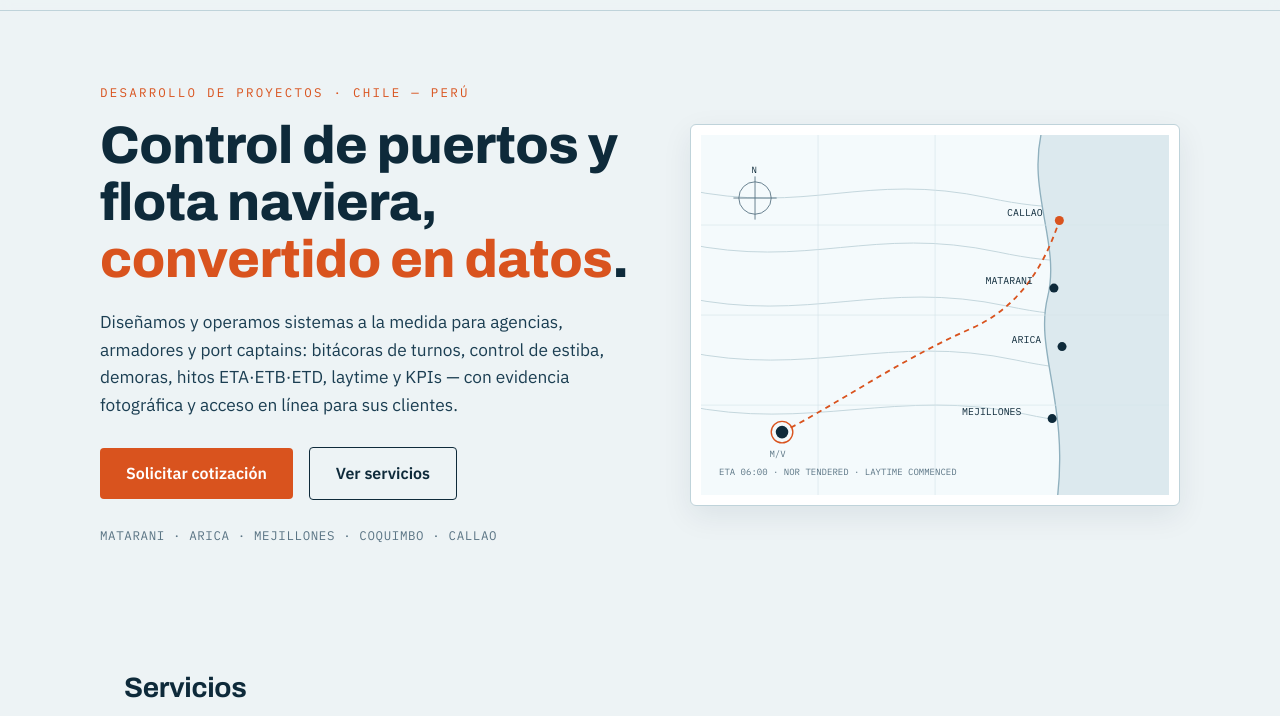
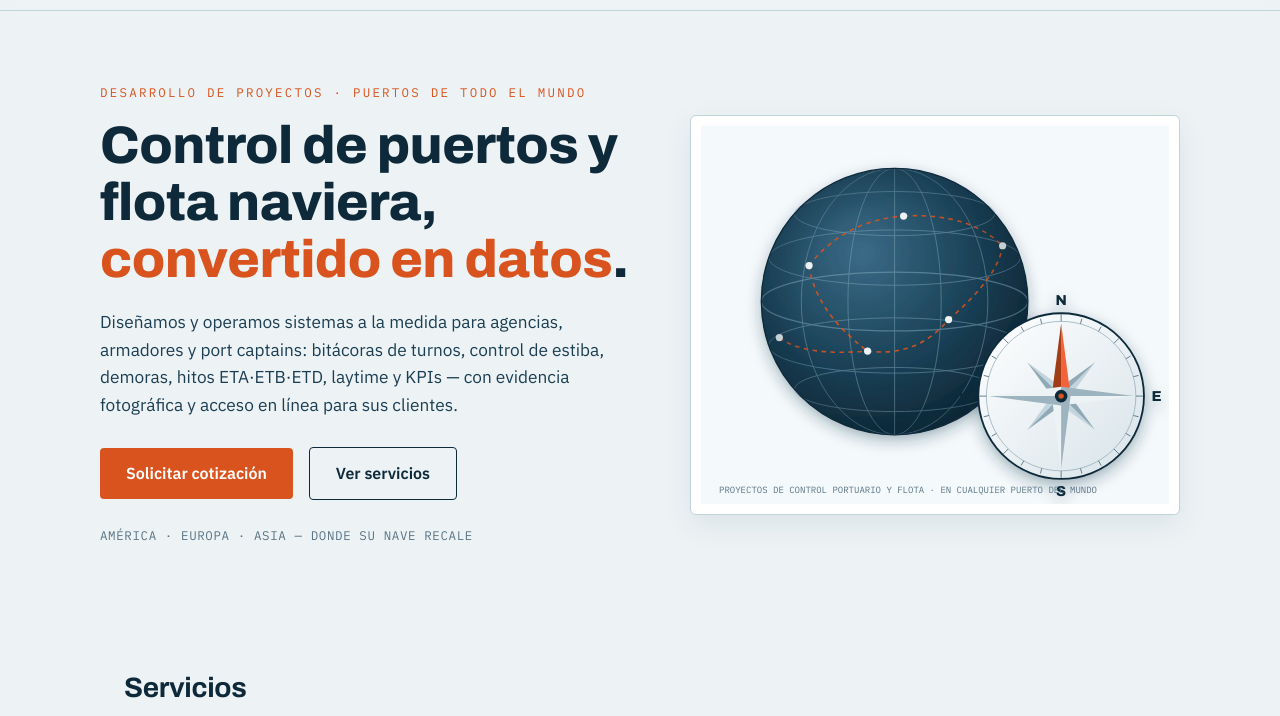
Before and after one commit to sigilebel-rgb/lebel-maritime, a plain HTML site: page index.html in a window 1280 px wide. Shown: the part 54-770 px from the top of the page. Drawn offline with Linux system fonts and the light colour scheme.

Commit message:
feat: globo con rosa de los vientos 3D, logo inline, alcance mundial

```diff
--- a/index.html
+++ b/index.html
@@ -4,7 +4,7 @@
 <meta charset="UTF-8">
 <meta name="viewport" content="width=device-width, initial-scale=1.0">
 <title>Lebel Maritime Systems — Control de Puertos y Flota Naviera</title>
-<meta name="description" content="Desarrollo de sistemas de control portuario y gestión de flota naviera: turnos, demoras, laytime, KPIs y reportes. Chile – Perú. Solicita tu cotización.">
+<meta name="description" content="Desarrollo de sistemas de control portuario y gestión de flota naviera: turnos, demoras, laytime, KPIs y reportes en cualquier puerto del mundo. Solicita tu cotización.">
 <link rel="icon" type="image/svg+xml" href="logo.svg">
 <link rel="preconnect" href="https://fonts.googleapis.com">
 <link rel="preconnect" href="https://fonts.gstatic.com" crossorigin>
@@ -124,7 +124,33 @@
 <header>
   <div class="wrap nav">
     <a class="brand" href="#top" aria-label="Lebel Maritime Systems">
-      <img src="logo.svg" alt="" width="38" height="38" style="display:block">
+      <svg width="38" height="38" style="display:block" xmlns="http://www.w3.org/2000/svg" viewBox="0 0 120 120" role="img" aria-label="Logo Lebel Maritime Systems">
+  <!-- Roundel náutico -->
+  <circle cx="60" cy="60" r="58" fill="#0E2A3A"/>
+  <circle cx="60" cy="60" r="51" fill="none" stroke="#D9531E" stroke-width="1.8"/>
+  <!-- Estrella de rumbo (norte) -->
+  <path d="M60 12 l2.6 6.2 -2.6 -1.6 -2.6 1.6 Z" fill="#EDF3F5"/>
+  <!-- Monograma L: mástil vertical -->
+  <rect x="40" y="30" width="13" height="46" rx="2" fill="#EDF3F5"/>
+  <!-- Pie de la L convertido en ola -->
+  <path d="M40 76
+           q 11 -9 22 0
+           q 11 9 22 0
+           l 0 12
+           q -11 9 -22 0
+           q -11 -9 -22 0
+           Z" fill="#EDF3F5"/>
+  <!-- Segunda ola, acento -->
+  <path d="M40 93
+           q 11 -8 22 0
+           q 11 8 22 0
+           l 0 7
+           q -11 8 -22 0
+           q -11 -8 -22 0
+           Z" fill="#D9531E"/>
+  <!-- Sol / boya -->
+  <circle cx="79" cy="40" r="7" fill="#D9531E"/>
+</svg>
       <b>LEBEL</b><span>MARITIME&nbsp;SYSTEMS</span>
     </a>
     <nav aria-label="Principal">
@@ -143,57 +169,80 @@
   <!-- ============ HERO ============ -->
   <div class="wrap hero">
     <div>
-      <p class="kicker">Desarrollo de proyectos · Chile — Perú</p>
+      <p class="kicker">Desarrollo de proyectos · Puertos de todo el mundo</p>
       <h1>Control de puertos y flota naviera, <em>convertido en datos</em>.</h1>
       <p class="lead">Diseñamos y operamos sistemas a la medida para agencias, armadores y port captains: bitácoras de turnos, control de estiba, demoras, hitos ETA·ETB·ETD, laytime y KPIs — con evidencia fotográfica y acceso en línea para sus clientes.</p>
       <a class="btn" href="#cotizar">Solicitar cotización</a>
       <a class="btn btn-ghost" href="#servicios">Ver servicios</a>
-      <p class="hero-meta">MATARANI · ARICA · MEJILLONES · COQUIMBO · CALLAO</p>
+      <p class="hero-meta">AMÉRICA · EUROPA · ASIA — DONDE SU NAVE RECALE</p>
     </div>
 
-    <!-- Carta náutica: elemento distintivo -->
+    <!-- Globo con rosa de los vientos: elemento distintivo -->
     <div class="chart" aria-hidden="true">
-      <svg viewBox="0 0 520 400" xmlns="http://www.w3.org/2000/svg" role="img" aria-label="Carta náutica estilizada de la costa del Pacífico Sur con puertos y ruta de nave">
-        <rect width="520" height="400" fill="#F4FAFC"/>
-        <!-- contornos de profundidad -->
-        <g fill="none" stroke="#BFD3DA" stroke-width="1">
-          <path d="M-20,60 C120,90 180,40 320,70 S480,50 540,80"/>
-          <path d="M-20,120 C120,150 190,100 330,130 S480,110 540,140"/>
-          <path d="M-20,180 C120,210 200,160 340,190 S480,170 540,200"/>
-          <path d="M-20,240 C120,270 210,220 350,250 S480,230 540,260"/>
-          <path d="M-20,300 C120,330 220,280 360,310 S480,290 540,320"/>
-        </g>
-        <!-- costa -->
-        <path d="M380,-10 C360,60 400,120 385,180 C370,240 410,300 395,410 L540,410 L540,-10 Z" fill="#DCE9EE" stroke="#8FB0BE" stroke-width="1.5"/>
-        <!-- cuadrícula -->
-        <g stroke="#D5E4E9" stroke-width="0.7">
-          <line x1="0" y1="100" x2="520" y2="100"/><line x1="0" y1="200" x2="520" y2="200"/><line x1="0" y1="300" x2="520" y2="300"/>
-          <line x1="130" y1="0" x2="130" y2="400"/><line x1="260" y1="0" x2="260" y2="400"/>
-        </g>
-        <!-- ruta -->
-        <path d="M90,330 C150,300 220,250 300,215 C350,193 380,150 398,95" fill="none" stroke="#D9531E" stroke-width="2" stroke-dasharray="6 5"/>
-        <!-- puertos -->
-        <g font-family="IBM Plex Mono, monospace" font-size="11" fill="#0E2A3A">
-          <circle cx="398" cy="95" r="5" fill="#D9531E"/><text x="340" y="90">CALLAO</text>
-          <circle cx="392" cy="170" r="5" fill="#0E2A3A"/><text x="316" y="166">MATARANI</text>
-          <circle cx="401" cy="235" r="5" fill="#0E2A3A"/><text x="345" y="231">ARICA</text>
-          <circle cx="390" cy="315" r="5" fill="#0E2A3A"/><text x="290" y="311">MEJILLONES</text>
-        </g>
-        <!-- nave -->
-        <g transform="translate(90,330)">
-          <circle r="7" fill="#0E2A3A"/><circle r="12" fill="none" stroke="#D9531E" stroke-width="1.5"/>
-          <text x="-14" y="28" font-family="IBM Plex Mono, monospace" font-size="10" fill="#5A7484">M/V</text>
-        </g>
-        <!-- rosa de los vientos -->
-        <g transform="translate(60,70)" stroke="#5A7484" fill="none">
-          <circle r="18" stroke-width="1"/><line x1="0" y1="-24" x2="0" y2="24"/><line x1="-24" y1="0" x2="24" y2="0"/>
-          <text x="-4" y="-28" font-family="IBM Plex Mono, monospace" font-size="10" fill="#0E2A3A" stroke="none">N</text>
-        </g>
-        <!-- datos -->
-        <g font-family="IBM Plex Mono, monospace" font-size="10" fill="#5A7484">
-          <text x="20" y="378">ETA 06:00 · NOR TENDERED · LAYTIME COMMENCED</text>
-        </g>
-      </svg>
+<svg viewBox="0 0 520 420" xmlns="http://www.w3.org/2000/svg" role="img" aria-label="Globo terráqueo con rosa de los vientos">
+<defs>
+  <radialGradient id="sphere" cx="38%" cy="32%" r="75%">
+    <stop offset="0%" stop-color="#3A6B87"/>
+    <stop offset="55%" stop-color="#1B4258"/>
+    <stop offset="100%" stop-color="#0B2331"/>
+  </radialGradient>
+  <radialGradient id="glow" cx="50%" cy="50%" r="50%">
+    <stop offset="70%" stop-color="#0E2A3A" stop-opacity="0"/>
+    <stop offset="100%" stop-color="#0E2A3A" stop-opacity=".25"/>
+  </radialGradient>
+  <linearGradient id="roseDisk" x1="0" y1="0" x2="1" y2="1">
+    <stop offset="0%" stop-color="#FFFFFF"/>
+    <stop offset="100%" stop-color="#D7E3E9"/>
+  </linearGradient>
+  <filter id="soft" x="-30%" y="-30%" width="160%" height="160%">
+    <feDropShadow dx="0" dy="6" stdDeviation="8" flood-color="#0E2A3A" flood-opacity="0.35"/>
+  </filter>
+</defs>
+<rect width="520" height="420" fill="#F4FAFC"/>
+<circle cx="215" cy="195" r="148" fill="url(#sphere)" filter="url(#soft)"/>
+<g fill="none" stroke="#7FA6BA" stroke-width="1" opacity="0.55">
+<ellipse cx="215" cy="97.3" rx="111.2" ry="24.5" stroke-width="1"/>
+<ellipse cx="215" cy="146.2" rx="139.7" ry="30.7" stroke-width="1"/>
+<ellipse cx="215" cy="195.0" rx="148.0" ry="32.6" stroke-width="1.4"/>
+<ellipse cx="215" cy="243.8" rx="139.7" ry="30.7" stroke-width="1"/>
+<ellipse cx="215" cy="292.7" rx="111.2" ry="24.5" stroke-width="1"/>
+<ellipse cx="215" cy="195" rx="51.8" ry="148"/>
+<ellipse cx="215" cy="195" rx="103.6" ry="148"/>
+<line x1="215" y1="47" x2="215" y2="343"/>
+</g>
+<g fill="none" stroke="#D9531E" stroke-width="1.8" stroke-dasharray="5 5" opacity="0.9">
+<path d="M120,155 Q127,206 185,250"/>
+<path d="M185,250 Q240,257 275,215"/>
+<path d="M275,215 Q330,168 335,133"/>
+<path d="M120,155 Q159,105 225,100"/>
+<path d="M225,100 Q297,96 335,133"/>
+<path d="M87,235 Q114,256 185,250"/>
+</g>
+<g fill="#EDF3F5">
+<circle cx="120" cy="155" r="4"/>
+<circle cx="185" cy="250" r="4"/>
+<circle cx="275" cy="215" r="4"/>
+<circle cx="335" cy="133" r="4"/>
+<circle cx="225" cy="100" r="4"/>
+<circle cx="87" cy="235" r="4"/>
+</g>
+<circle cx="215" cy="195" r="148" fill="url(#glow)"/>
+<circle cx="215" cy="195" r="148" fill="none" stroke="#0E2A3A" stroke-width="1.5"/>
+<g filter="url(#soft)">
+<circle cx="400" cy="300" r="92" fill="url(#roseDisk)" stroke="#0E2A3A" stroke-width="2"/>
+<circle cx="400" cy="300" r="83" fill="none" stroke="#8FA9B6" stroke-width="0.8"/>
+<g stroke="#5A7484" stroke-width="1"><line x1="400.0" y1="217.0" x2="400.0" y2="209.0"/><line x1="421.5" y1="219.8" x2="423.0" y2="214.0"/><line x1="441.5" y1="228.1" x2="444.5" y2="222.9"/><line x1="458.7" y1="241.3" x2="464.3" y2="235.7"/><line x1="471.9" y1="258.5" x2="477.1" y2="255.5"/><line x1="480.2" y1="278.5" x2="486.0" y2="277.0"/><line x1="483.0" y1="300.0" x2="491.0" y2="300.0"/><line x1="480.2" y1="321.5" x2="486.0" y2="323.0"/><line x1="471.9" y1="341.5" x2="477.1" y2="344.5"/><line x1="458.7" y1="358.7" x2="464.3" y2="364.3"/><line x1="441.5" y1="371.9" x2="444.5" y2="377.1"/><line x1="421.5" y1="380.2" x2="423.0" y2="386.0"/><line x1="400.0" y1="383.0" x2="400.0" y2="391.0"/><line x1="378.5" y1="380.2" x2="377.0" y2="386.0"/><line x1="358.5" y1="371.9" x2="355.5" y2="377.1"/><line x1="341.3" y1="358.7" x2="335.7" y2="364.3"/><line x1="328.1" y1="341.5" x2="322.9" y2="344.5"/><line x1="319.8" y1="321.5" x2="314.0" y2="323.0"/><line x1="317.0" y1="300.0" x2="309.0" y2="300.0"/><line x1="319.8" y1="278.5" x2="314.0" y2="277.0"/><line x1="328.1" y1="258.5" x2="322.9" y2="255.5"/><line x1="341.3" y1="241.3" x2="335.7" y2="235.7"/><line x1="358.5" y1="228.1" x2="355.5" y2="222.9"/><line x1="378.5" y1="219.8" x2="377.0" y2="214.0"/></g>
+<path d="M437.7,262.3 L406.0,306.0 L400,300 Z" fill="#C4D4DC"/><path d="M437.7,262.3 L394.0,294.0 L400,300 Z" fill="#8FA9B6"/><path d="M437.7,337.7 L394.0,306.0 L400,300 Z" fill="#C4D4DC"/><path d="M437.7,337.7 L406.0,294.0 L400,300 Z" fill="#8FA9B6"/><path d="M362.3,337.7 L394.0,294.0 L400,300 Z" fill="#C4D4DC"/><path d="M362.3,337.7 L406.0,306.0 L400,300 Z" fill="#8FA9B6"/><path d="M362.3,262.3 L406.0,294.0 L400,300 Z" fill="#C4D4DC"/><path d="M362.3,262.3 L394.0,306.0 L400,300 Z" fill="#8FA9B6"/>
+<path d="M400.0,219.0 L410.5,300.0 L400,300 Z" fill="#F2643A"/><path d="M400.0,219.0 L389.5,300.0 L400,300 Z" fill="#A03D14"/><path d="M481.0,300.0 L400.0,310.5 L400,300 Z" fill="#EDF3F5"/><path d="M481.0,300.0 L400.0,289.5 L400,300 Z" fill="#9DB4C0"/><path d="M400.0,381.0 L389.5,300.0 L400,300 Z" fill="#EDF3F5"/><path d="M400.0,381.0 L410.5,300.0 L400,300 Z" fill="#9DB4C0"/><path d="M319.0,300.0 L400.0,289.5 L400,300 Z" fill="#EDF3F5"/><path d="M319.0,300.0 L400.0,310.5 L400,300 Z" fill="#9DB4C0"/>
+<circle cx="400" cy="300" r="7" fill="#0E2A3A"/>
+<circle cx="400" cy="300" r="3" fill="#D9531E"/>
+<text x="400" y="199" text-anchor="middle" font-family="Archivo, sans-serif" font-weight="800" font-size="16" fill="#0E2A3A">N</text>
+<text x="506" y="305" text-anchor="middle" font-family="Archivo, sans-serif" font-weight="800" font-size="16" fill="#0E2A3A">E</text>
+<text x="400" y="411" text-anchor="middle" font-family="Archivo, sans-serif" font-weight="800" font-size="16" fill="#0E2A3A">S</text>
+<text x="294" y="305" text-anchor="middle" font-family="Archivo, sans-serif" font-weight="800" font-size="16" fill="#0E2A3A">W</text>
+</g>
+<text x="20" y="408" font-family="IBM Plex Mono, monospace" font-size="10" fill="#5A7484">PROYECTOS DE CONTROL PORTUARIO Y FLOTA · EN CUALQUIER PUERTO DEL MUNDO</text>
+</svg>
     </div>
   </div>
 
@@ -225,7 +274,7 @@
       <div class="proj-grid">
         <div class="proj-card">
           <h3>Sistema de gestión de flota naviera</h3>
-          <p>Plataforma integral para un operador con flota de tres naves en la ruta Pacífico Sur — Europa.</p>
+          <p>Plataforma integral para un operador con flota de tres naves en rutas América — Europa.</p>
           <ul>
             <li>Bitácora de turnos, cuadrillas y detenciones por bodega</li>
             <li>KPIs bruto / neto sobre ventana primer gancho → último gancho</li>
@@ -235,7 +284,7 @@
         </div>
         <div class="proj-card">
           <h3>Sistema de control portuario para port captains</h3>
-          <p>Plataforma de respaldo digital para servicios de supervisión y port captain en terminales del Pacífico Sur.</p>
+          <p>Plataforma de respaldo digital para servicios de supervisión y port captain en cualquier terminal del mundo.</p>
           <ul>
             <li>Registro por turnos con fotos y personas que intervienen</li>
             <li>Checklist de verificación de estiba por bodega</li>
@@ -275,7 +324,7 @@
           <p>Cuéntenos qué necesita controlar — puerto, flota, laytime o todo lo anterior — y le responderemos con una propuesta a la medida.</p>
         </div>
         <p class="contact-line"><b>Correo:</b> <span id="mail-text">sigilebel@hotmail.com</span></p>
-        <p class="contact-line"><b>Cobertura:</b> Chile — Perú</p>
+        <p class="contact-line"><b>Cobertura:</b> Puertos de todo el mundo</p>
         <p class="contact-line"><b>Responsable:</b> Sigfredo Lebel</p>
       </div>
       <div>
@@ -309,7 +358,7 @@
 <footer>
   <div class="wrap">
     <div><b>LEBEL</b> Maritime Systems — Desarrollo de proyectos de control de puertos y flota naviera</div>
-    <div>Sigfredo Lebel · <a href="mailto:sigilebel@hotmail.com">sigilebel@hotmail.com</a> · Chile — Perú</div>
+    <div>Sigfredo Lebel · <a href="mailto:sigilebel@hotmail.com">sigilebel@hotmail.com</a> · Operación global</div>
   </div>
 </footer>
 
```
